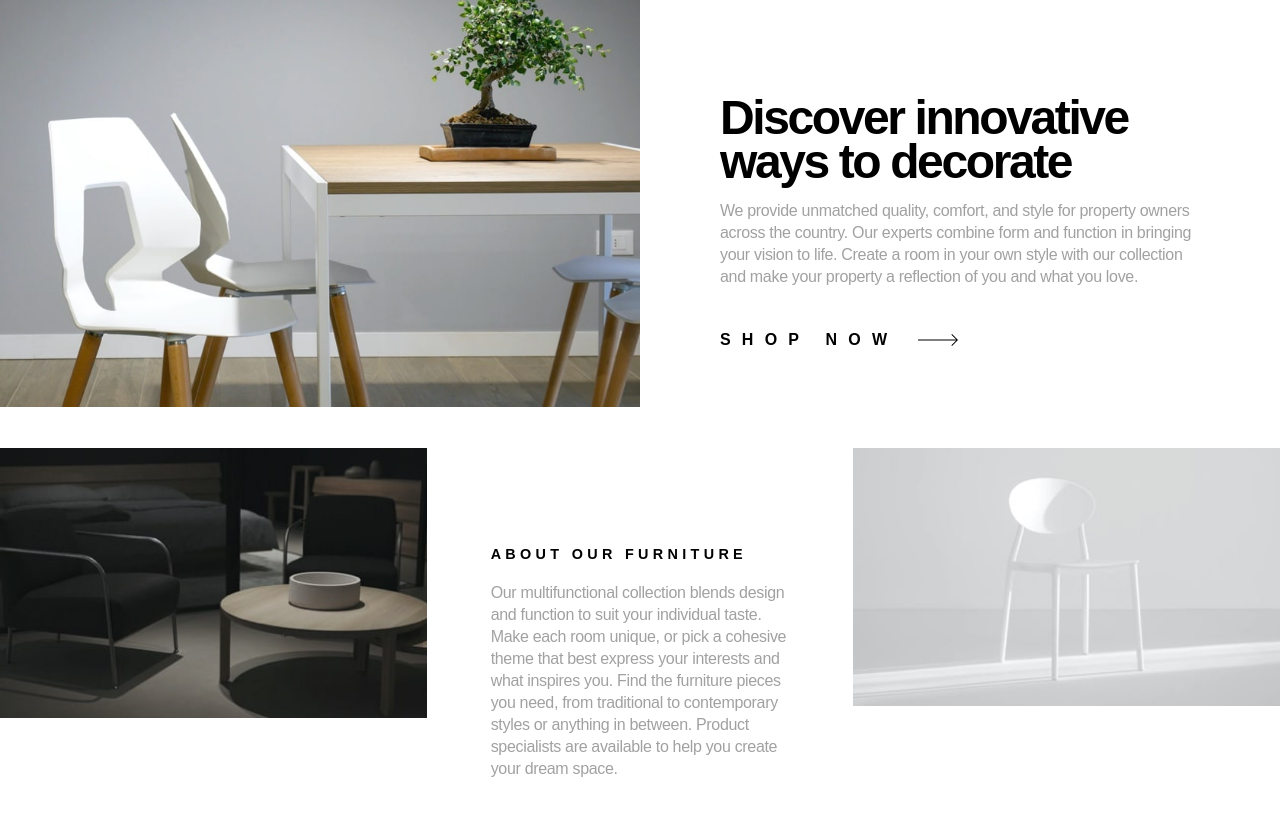
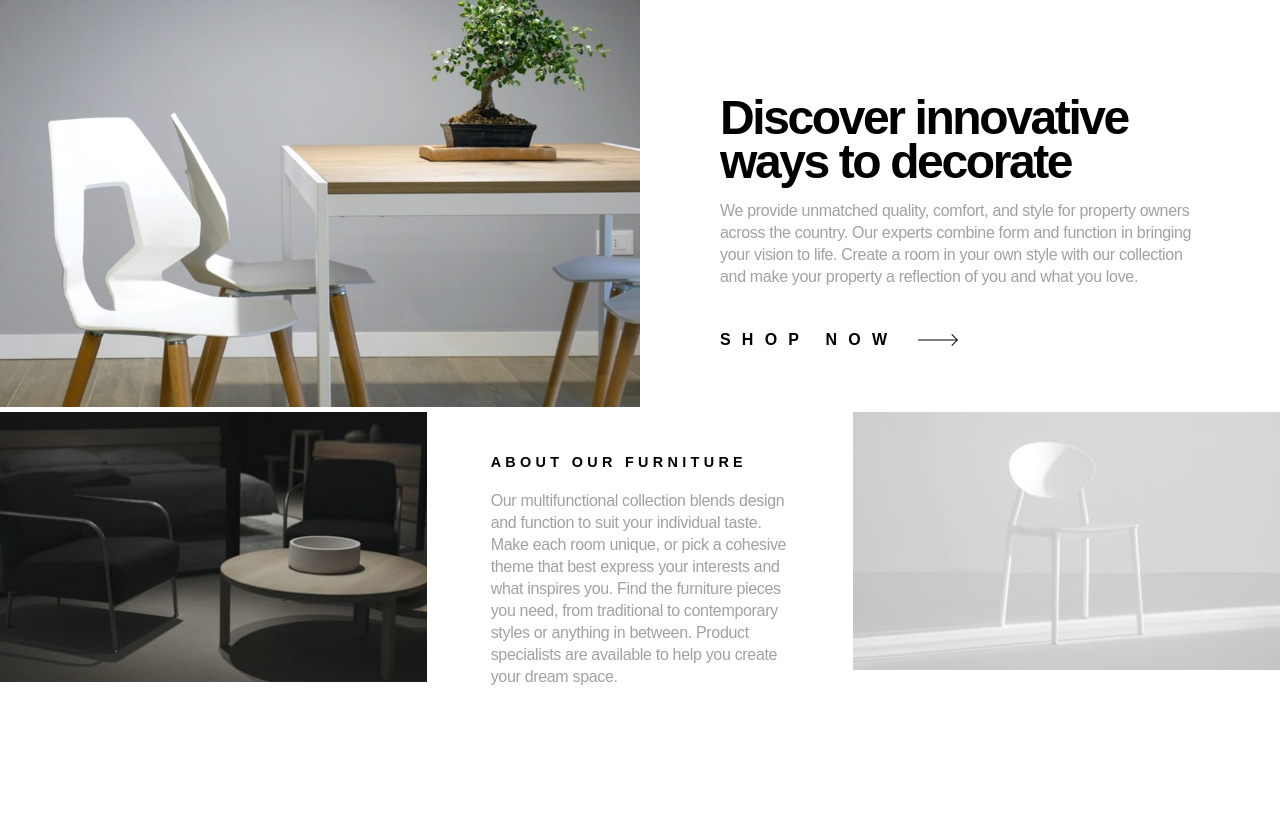
Before and after one commit to Smart-Ace-Designs/nuxt-room-homepage, a Nuxt app: page / in a window 1280 px wide. Shown: the top 816 px of the page. Built offline with nearby package versions, Linux system fonts and the light colour scheme.

Commit message:
Update responsive design

```diff
--- a/app/pages/index.vue
+++ b/app/pages/index.vue
@@ -1,7 +1,7 @@
 <script setup lang="ts"></script>
 
 <template>
-  <main>
+  <main class="mx-auto max-w-360">
     <div class="grid grid-cols-1 lg:grid-cols-2">
       <div>
         <picture>
@@ -19,9 +19,9 @@
           />
         </picture>
       </div>
-      <div class="px-8 py-15 lg:px-20 lg:py-24">
+      <div class="px-8 py-15 xl:px-20 xl:pt-24">
         <h1
-          class="mb-4 text-[2.4rem] leading-9 font-bold tracking-tighter lg:text-5xl lg:leading-11"
+          class="mb-4 text-[2.4rem] leading-9 font-bold tracking-tighter xl:text-5xl xl:leading-11"
         >
           Discover innovative ways to decorate
         </h1>
@@ -37,7 +37,7 @@
         /></a>
       </div>
     </div>
-    <div class="grid grid-cols-1 lg:grid-cols-3">
+    <div class="grid grid-cols-1 xl:grid-cols-3">
       <div>
         <img
           src="/image-about-dark.jpg"
@@ -47,7 +47,7 @@
           class="h-auto w-full object-cover"
         />
       </div>
-      <div class="px-8 py-12 lg:px-16 lg:py-24">
+      <div class="px-8 py-12 xl:px-16 xl:py-10">
         <h1 class="mb-4 text-[0.90rem] font-bold tracking-[0.3em] uppercase">
           About our furniture
         </h1>
```
